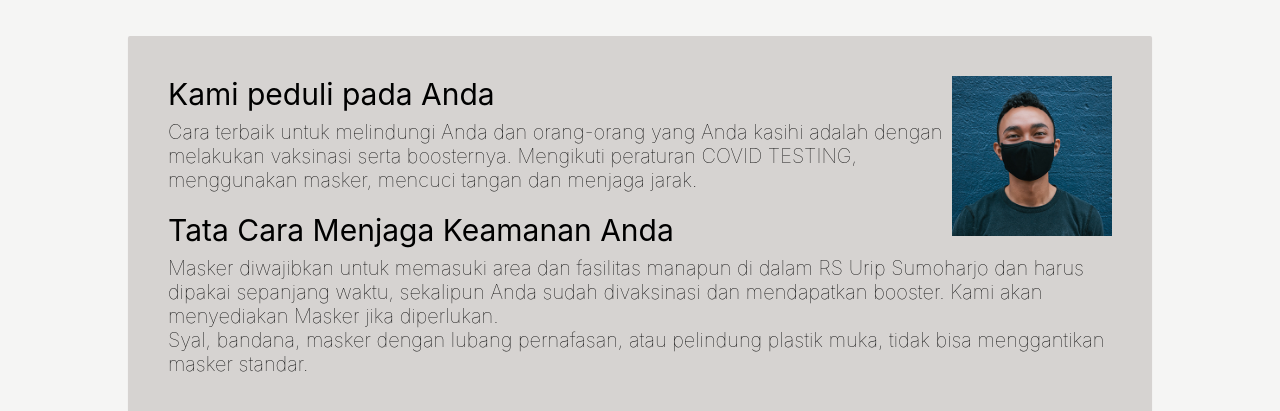
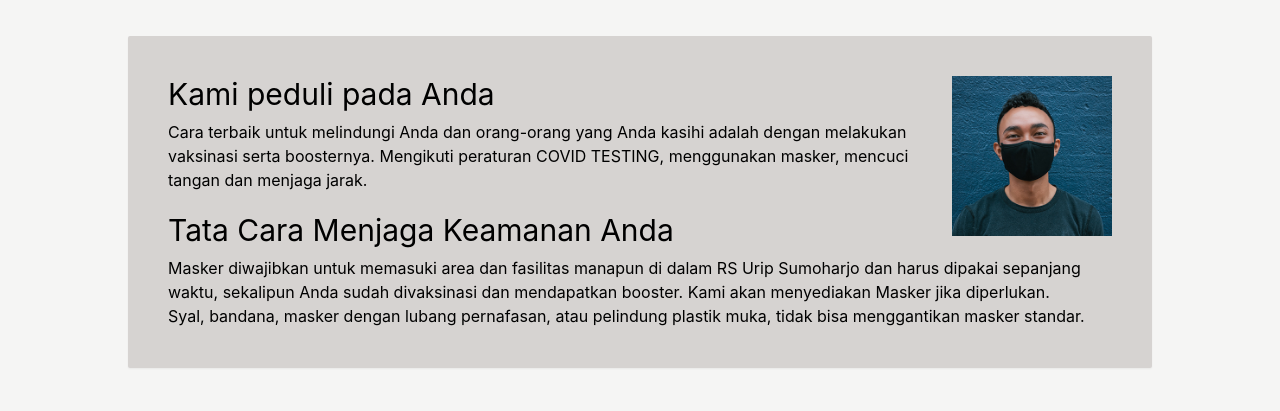
Before and after one commit to RizaHariati/rs-urip-sumoharjo, a Next.js app: page / in a window 1280 px wide. Shown: the part 1100-1511 px from the top of the page. Built offline with nearby package versions, Linux system fonts and the light colour scheme; some icons are missing.

Commit message:
fixing rule's font

```diff
--- a/components/componenthomepage/Rules.js
+++ b/components/componenthomepage/Rules.js
@@ -14,23 +14,23 @@ const Rules = () => {
           />
         </div>
         <h2 className="font-normal mb-2">Kami peduli pada Anda</h2>
-        <h4 className=" font-thin mb-5 leading-6">
+        <p className="mb-5">
           Cara terbaik untuk melindungi Anda dan orang-orang yang Anda kasihi
           adalah dengan melakukan vaksinasi serta boosternya. Mengikuti
           peraturan COVID TESTING, menggunakan masker, mencuci tangan dan
-          menjaga jarak.{" "}
-        </h4>
+          menjaga jarak.
+        </p>
         <h2 className="font-normal mb-2">Tata Cara Menjaga Keamanan Anda</h2>
-        <h4 className=" font-thin leading-6">
+        <p>
           Masker diwajibkan untuk memasuki area dan fasilitas manapun di dalam
           RS Urip Sumoharjo dan harus dipakai sepanjang waktu, sekalipun Anda
           sudah divaksinasi dan mendapatkan booster. Kami akan menyediakan
           Masker jika diperlukan.
-        </h4>
-        <h4 className=" font-thin leading-6">
+        </p>
+        <p>
           Syal, bandana, masker dengan lubang pernafasan, atau pelindung plastik
           muka, tidak bisa menggantikan masker standar.
-        </h4>
+        </p>
       </div>
     </div>
   );
```
